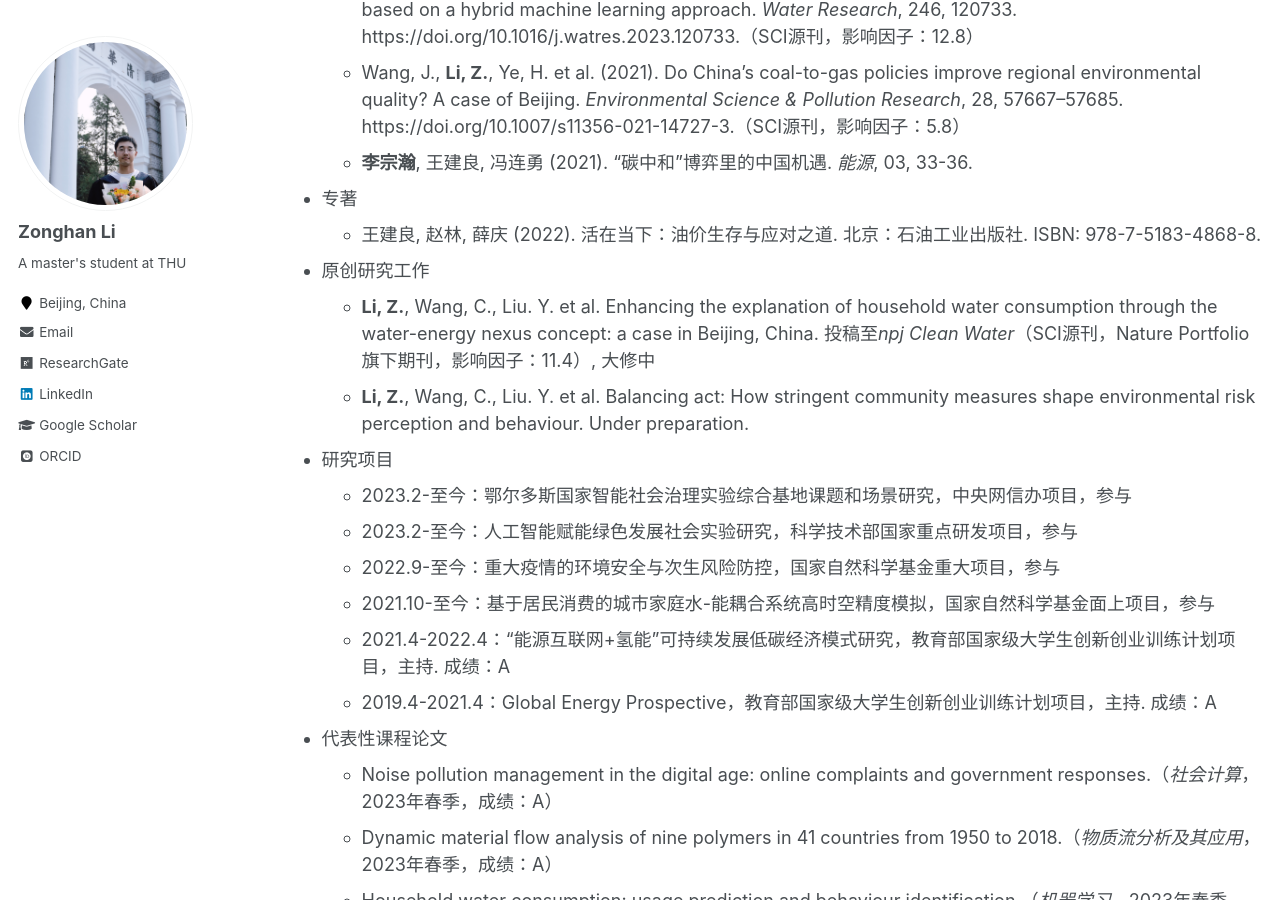
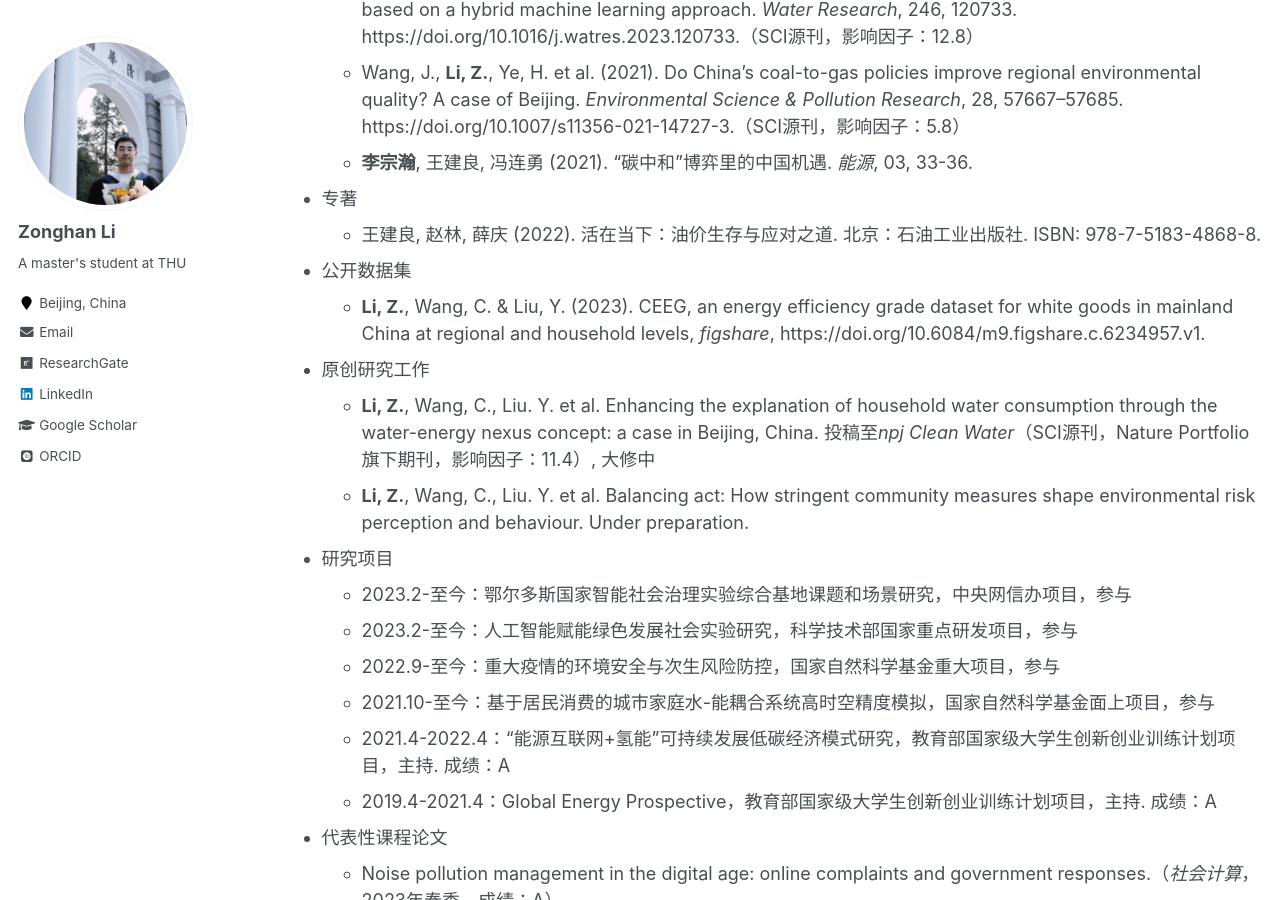
Before and after one commit to lzh3278/lzh.github.io, a Jekyll site: the page built from _pages/cv-chn.md, in a window 1280 px wide and 900 px high, scrolled down 1592 px. Built offline with Jekyll 4.4.1, drawn with Linux system fonts in a browser that asks for light colours; some web fonts are replaced.

Commit message:
Update cv-chn.md

```diff
--- a/_pages/cv-chn.md
+++ b/_pages/cv-chn.md
@@ -48,6 +48,8 @@ redirect_from:
     * **李宗瀚**, 王建良, 冯连勇 (2021). "碳中和"博弈里的中国机遇. *能源*, 03, 33-36.
 * 专著
     * 王建良, 赵林, 薛庆 (2022). 活在当下：油价生存与应对之道. 北京：石油工业出版社. ISBN: 978-7-5183-4868-8.
+* 公开数据集
+    * **Li, Z.**, Wang, C. & Liu, Y. (2023). CEEG, an energy efficiency grade dataset for white goods in mainland China at regional and household levels, *figshare*, https://doi.org/10.6084/m9.figshare.c.6234957.v1.
 * 原创研究工作
     * **Li, Z.**, Wang, C., Liu. Y. et al. Enhancing the explanation of household water consumption through the water-energy nexus concept: a case in Beijing, China. 投稿至*npj Clean Water*（SCI源刊，Nature Portfolio旗下期刊，影响因子：11.4）, 大修中
     * **Li, Z.**, Wang, C., Liu. Y. et al. Balancing act: How stringent community measures shape environmental risk perception and behaviour. Under preparation.
```
